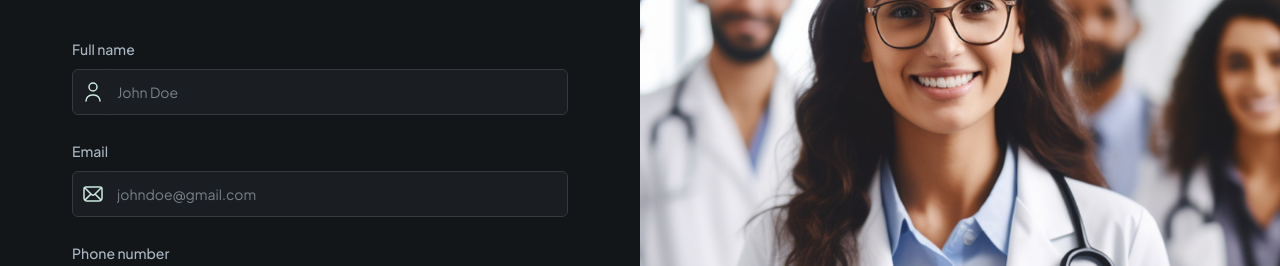
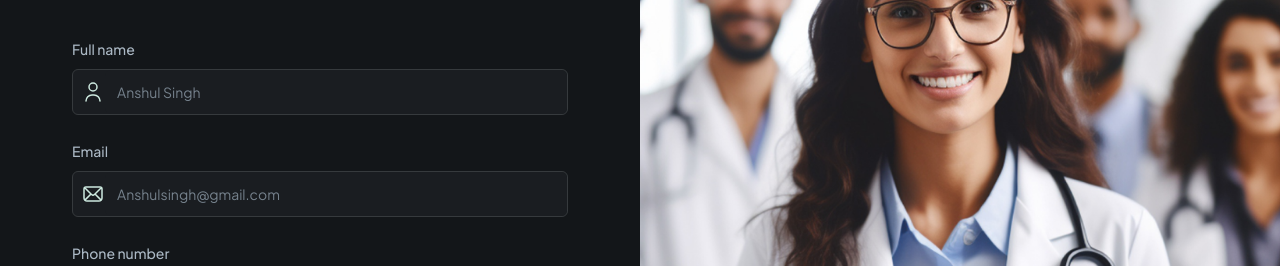
Before and after one commit to anshulsinghbidhuri/healthcare-main, a Next.js app: page / in a window 1280 px wide. Shown: the part 248-514 px from the top of the page. Built offline with nearby package versions, Linux system fonts and the light colour scheme; no server answers.

Commit message:
placeholder update

```diff
--- a/components/forms/PatientForm.tsx
+++ b/components/forms/PatientForm.tsx
@@ -62,7 +62,7 @@ export const PatientForm = () => {
           control={form.control}
           name="name"
           label="Full name"
-          placeholder="John Doe"
+          placeholder="Anshul Singh"
           iconSrc="/assets/icons/user.svg"
           iconAlt="user"
         />
@@ -72,7 +72,7 @@ export const PatientForm = () => {
           control={form.control}
           name="email"
           label="Email"
-          placeholder="johndoe@gmail.com"
+          placeholder="Anshulsingh@gmail.com"
           iconSrc="/assets/icons/email.svg"
           iconAlt="email"
         />
--- a/components/forms/RegisterForm.tsx
+++ b/components/forms/RegisterForm.tsx
@@ -119,7 +119,7 @@ const RegisterForm = ({ user }: { user: User }) => {
             fieldType={FormFieldType.INPUT}
             control={form.control}
             name="name"
-            placeholder="John Doe"
+            placeholder="Anshul singh"
             iconSrc="/assets/icons/user.svg"
             iconAlt="user"
           />
@@ -131,7 +131,7 @@ const RegisterForm = ({ user }: { user: User }) => {
               control={form.control}
               name="email"
               label="Email address"
-              placeholder="johndoe@gmail.com"
+              placeholder="Anshulsingh@gmail.com"
               iconSrc="/assets/icons/email.svg"
               iconAlt="email"
             />
@@ -187,7 +187,7 @@ const RegisterForm = ({ user }: { user: User }) => {
               control={form.control}
               name="address"
               label="Address"
-              placeholder="14 street, New york, NY - 5101"
+              placeholder="Delhi, India"
             />
 
             <CustomFormField
```
